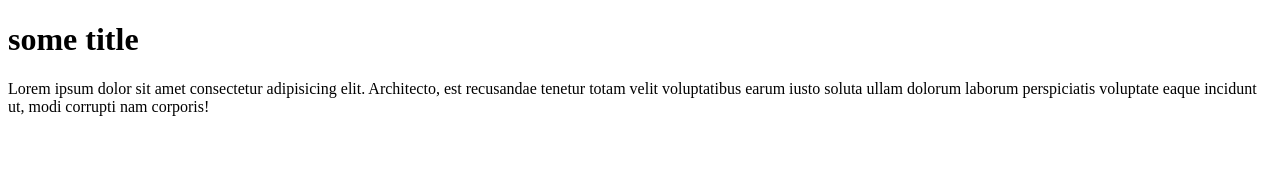
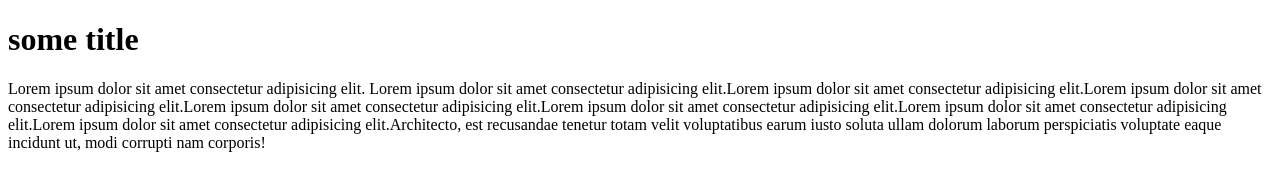
Before and after one commit to Ilya-m2195/my_projects, a plain HTML site: page index.html in a window 1280 px wide. Drawn offline with Linux system fonts and the light colour scheme.

Commit message:
Update index.html

```diff
--- a/index.html
+++ b/index.html
@@ -8,6 +8,6 @@
 </head>
 <body>
    <h1>some title</h1>
-   <p>Lorem ipsum dolor sit amet consectetur adipisicing elit. Architecto, est recusandae tenetur totam velit voluptatibus earum iusto soluta ullam dolorum laborum perspiciatis voluptate eaque incidunt ut, modi corrupti nam corporis!</p>
+   <p>Lorem ipsum dolor sit amet consectetur adipisicing elit. Lorem ipsum dolor sit amet consectetur adipisicing elit.Lorem ipsum dolor sit amet consectetur adipisicing elit.Lorem ipsum dolor sit amet consectetur adipisicing elit.Lorem ipsum dolor sit amet consectetur adipisicing elit.Lorem ipsum dolor sit amet consectetur adipisicing elit.Lorem ipsum dolor sit amet consectetur adipisicing elit.Lorem ipsum dolor sit amet consectetur adipisicing elit.Architecto, est recusandae tenetur totam velit voluptatibus earum iusto soluta ullam dolorum laborum perspiciatis voluptate eaque incidunt ut, modi corrupti nam corporis!</p>
 </body>
 </html>
```
